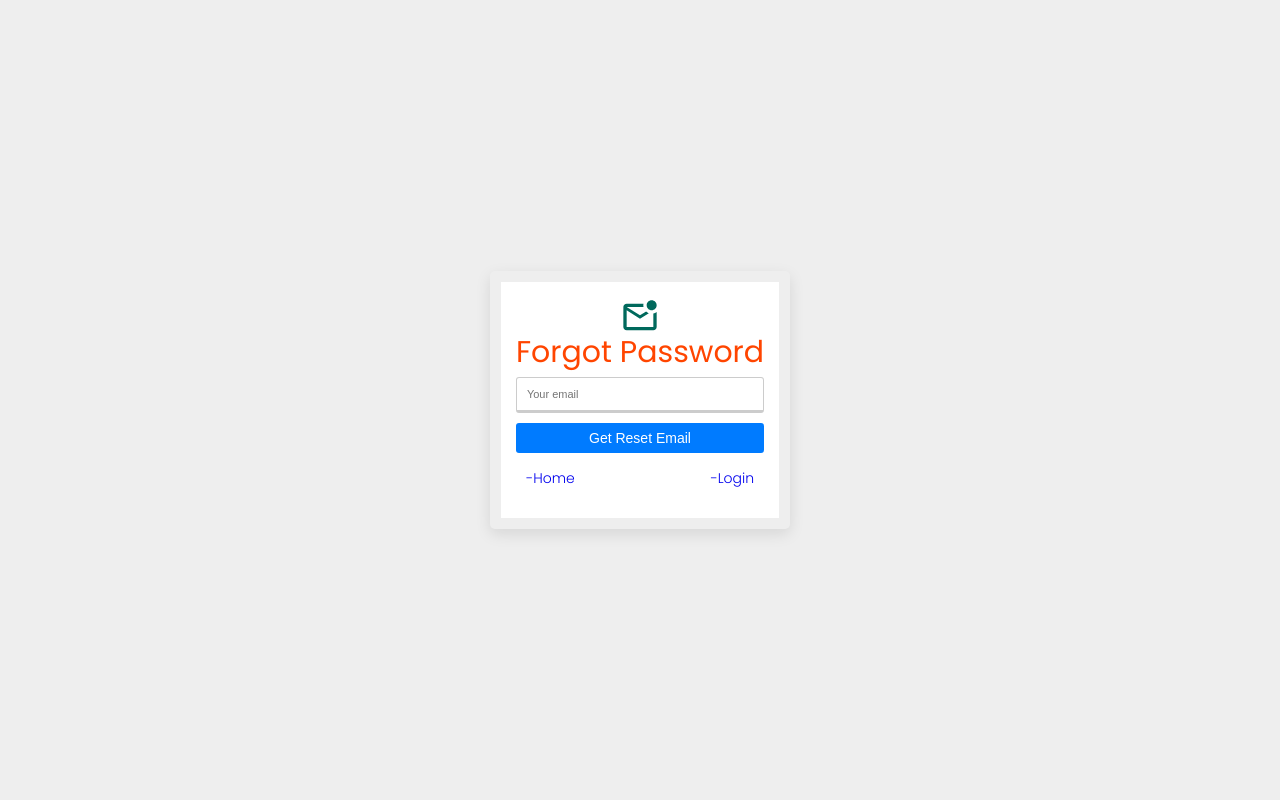
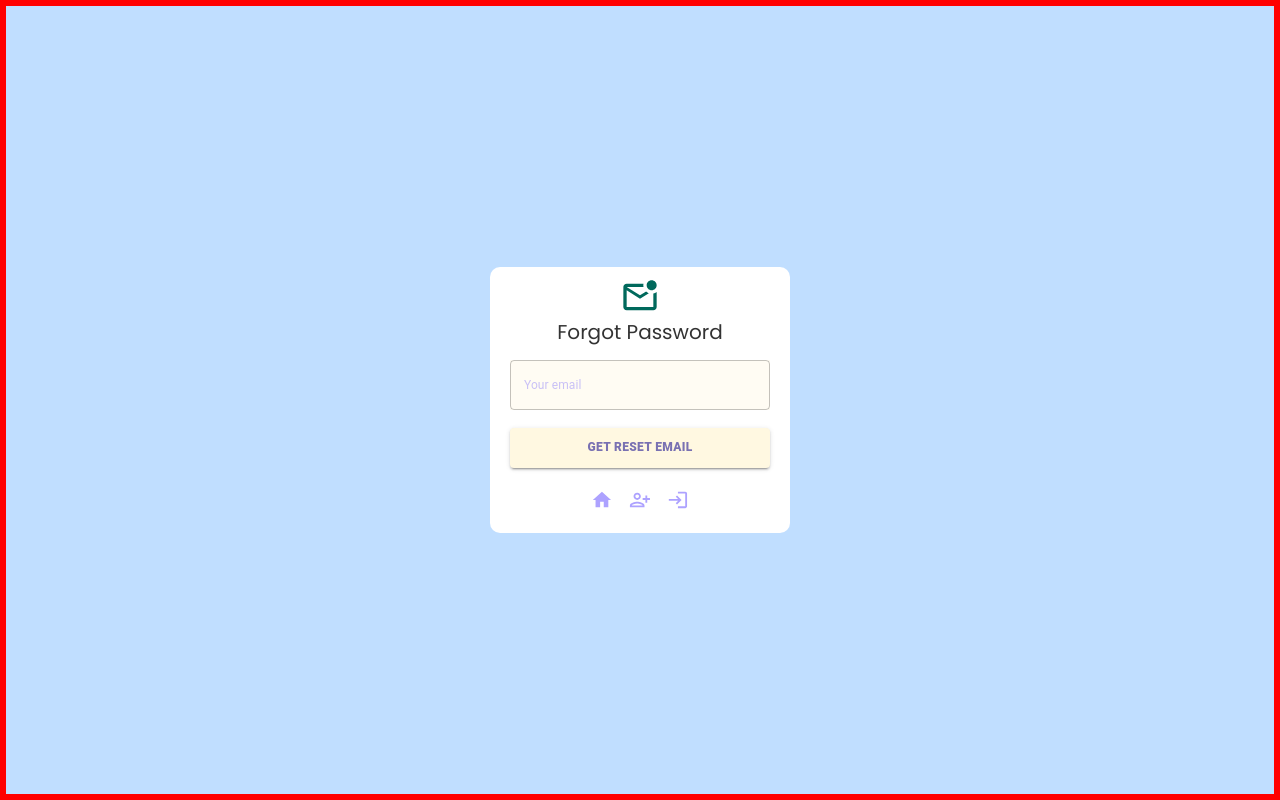
Before and after one commit to JamalHamza/hospital-portal, a React (Vite) app in the folder frontend/: page /forgot in a window 1280 px wide. Built offline with nearby package versions, Linux system fonts and the light colour scheme; no server answers.

Commit message:
Forgot.jsx edited

```diff
--- a/frontend/src/components/bodyWraper/BodyWraper.jsx
+++ b/frontend/src/components/bodyWraper/BodyWraper.jsx
@@ -10,6 +10,7 @@ function BodyWrapper({ children, cardclass }) {
         display: 'flex',
         justifyContent: 'center',
         alignItems: 'center',
+        border: '6px solid red'
       }}
     >
       {children}
--- a/frontend/src/pages/auth/Forgot.jsx
+++ b/frontend/src/pages/auth/Forgot.jsx
@@ -1,13 +1,16 @@
+import HomeIcon from '@mui/icons-material/Home';
+import LoginIcon from '@mui/icons-material/Login';
+import PersonAddAltIcon from '@mui/icons-material/PersonAddAlt';
+import { Box, Button, IconButton, TextField } from '@mui/material';
 import React, { useState } from 'react';
 import { MdOutlineMarkEmailUnread } from 'react-icons/md';
 import { useDispatch, useSelector } from 'react-redux';
 import { Link } from 'react-router-dom';
 import { toast } from 'react-toastify';
-import Card from '../../components/card/Card';
+import BodyWrapper from '../../components/bodyWraper/bodyWraper';
 import Loader from '../../components/loader/Loader';
 import { validateEmail } from '../../redux/features/auth/authServices';
 import { forgotPassword, RESET } from '../../redux/features/auth/authSlice';
-import styles from './auth.module.scss';
 
 function Forgot() {
   const [email, setEmail] = useState('');
@@ -30,44 +33,96 @@ function Forgot() {
     await dispatch(RESET(userData));
   };
 
-
+  // ! ----------------------------------------
   return (
-    <div className={`container ${styles.auth}`}>
+    <BodyWrapper>
       {isLoading ? (
         <Loader />
       ) : (
-        <Card>
-          <div className={styles.form}>
-            <div className='--flex-center'>
+        <Box
+          sx={{
+            maxWidth: '30rem',
+            width: '32rem',
+            m: '0 auto',
+            p: '1em 2em',
+            bgcolor: '#fff',
+            borderRadius: '10px',
+            textAlign: 'center',
+          }}
+        >
+          {/* <Box> */}
           <MdOutlineMarkEmailUnread size={40} color='#00695c' />
-            </div>
-            <h2>Forgot Password</h2>
-            <form onSubmit={forgot} noValidate>
-              <input
+          {/* </Box> */}
+          <h4>Forgot Password</h4>
+          <form
+            onSubmit={forgot}
+            noValidate
+            style={{
+              display: 'flex',
+              flexDirection: 'column',
+              alignItems: 'center',
+            }}
+          >
+            <TextField
               type='email'
               placeholder='Your email'
               required
               name='email'
               value={email}
+              style={{ margin: '8px', width: '100%' }}
               onChange={(e) => setEmail(e.target.value)}
             />
 
-              <button type='submit' className='--btn --btn-primary --btn-block'>
+            <Button
+              type='submit'
+              variant='contained'
+              sx={{
+                bgcolor: 'fourth.main',
+                margin: '0.8em',
+                padding: '0.8em 2em',
+                fontWeight: 800,
+                fontSize: '1.2rem',
+                color: 'primary.dark',
+                width: '100%',
+                '&:hover': {
+                  background: '#ccc6b4',
+                },
+              }}
+            >
               Get Reset Email
-              </button>
-              <div className={styles.links}>
-                <p>
-                  <Link to='/'>-Home</Link>
-                </p>
-                <p>
-                  <Link to='/login'> &nbsp; -Login</Link>
-                </p>
-              </div>
+            </Button>
+            <Box
+              sx={{
+                display: 'flex',
+                justifyContent: 'center',
+                alignItems: 'center',
+                margin: '0.4em',
+              }}
+            >
+              <Link to='/'>
+                <IconButton>
+                  <HomeIcon fontSize='large' sx={{ color: 'primary.main' }} />
+                </IconButton>
+              </Link>
+
+              <Link to='/register'>
+                <IconButton>
+                  <PersonAddAltIcon
+                    fontSize='large'
+                    sx={{ color: 'primary.main' }}
+                  />
+                </IconButton>
+              </Link>
+              <Link to='/login'>
+                <IconButton>
+                  <LoginIcon fontSize='large' sx={{ color: 'primary.main' }} />
+                </IconButton>
+              </Link>
+            </Box>
           </form>
-          </div>
-        </Card>
+        </Box>
       )}
-    </div>
+    </BodyWrapper>
   );
 }
 
--- a/frontend/src/pages/auth/auth.module.scss
+++ b/frontend/src/pages/auth/auth.module.scss
@@ -19,43 +19,43 @@
             text-align: center;
         }
 
-        form {
-            input[type="text"],
-            input[type="email"],
-            input[type="password"] {
-                display: block;
-                font-size: 1.1rem;
-                font-weight: 300;
-                padding: 1rem;
-                margin: 1rem auto;
-                width: 100%;
-                border: 1px solid #ccc;
-                border-bottom: 3px solid #ccc;
-                border-radius: 3px;
-                outline: none;
+        // form {
+        //     input[type="text"],
+        //     input[type="email"],
+        //     input[type="password"] {
+        //         display: block;
+        //         font-size: 1.1rem;
+        //         font-weight: 300;
+        //         padding: 1rem;
+        //         margin: 1rem auto;
+        //         width: 100%;
+        //         border: 1px solid #ccc;
+        //         border-bottom: 3px solid #ccc;
+        //         border-radius: 3px;
+        //         outline: none;
 
-                &:focus {
-                    outline: none;
-                    box-shadow: 0 1rem 2rem rgba(0, 0, 0, 0.1);
-                    border-bottom: 3px solid #55c57a;
-                }
+        //         &:focus {
+        //             outline: none;
+        //             box-shadow: 0 1rem 2rem rgba(0, 0, 0, 0.1);
+        //             border-bottom: 3px solid #55c57a;
+        //         }
 
-                &:focus:invalid {
-                    border-bottom: 3px solid #ff7730;
-                }
-            }
+        //         &:focus:invalid {
+        //             border-bottom: 3px solid #ff7730;
+        //         }
+        //     }
 
-            .links {
-                display: flex;
-                justify-content: space-between;
-                margin: 5px 0;
-            }
+        //     .links {
+        //         display: flex;
+        //         justify-content: space-between;
+        //         margin: 5px 0;
+        //     }
 
-            p {
-                text-align: center;
-                margin: 1rem;
-            }
-        }
+        //     p {
+        //         text-align: center;
+        //         margin: 1rem;
+        //     }
+        // }
 
         .register {
             display: flex;
```
Lines whose indentation alone changed are shown as unchanged.
